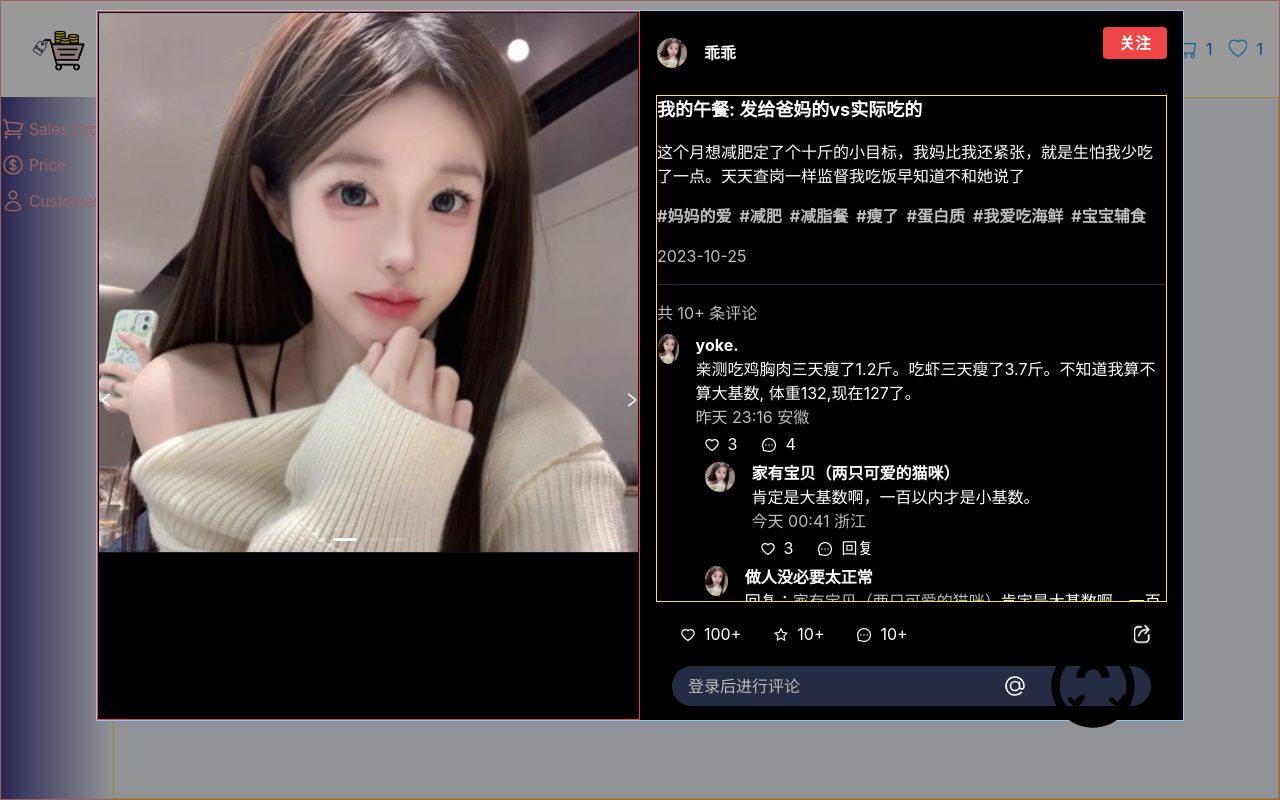
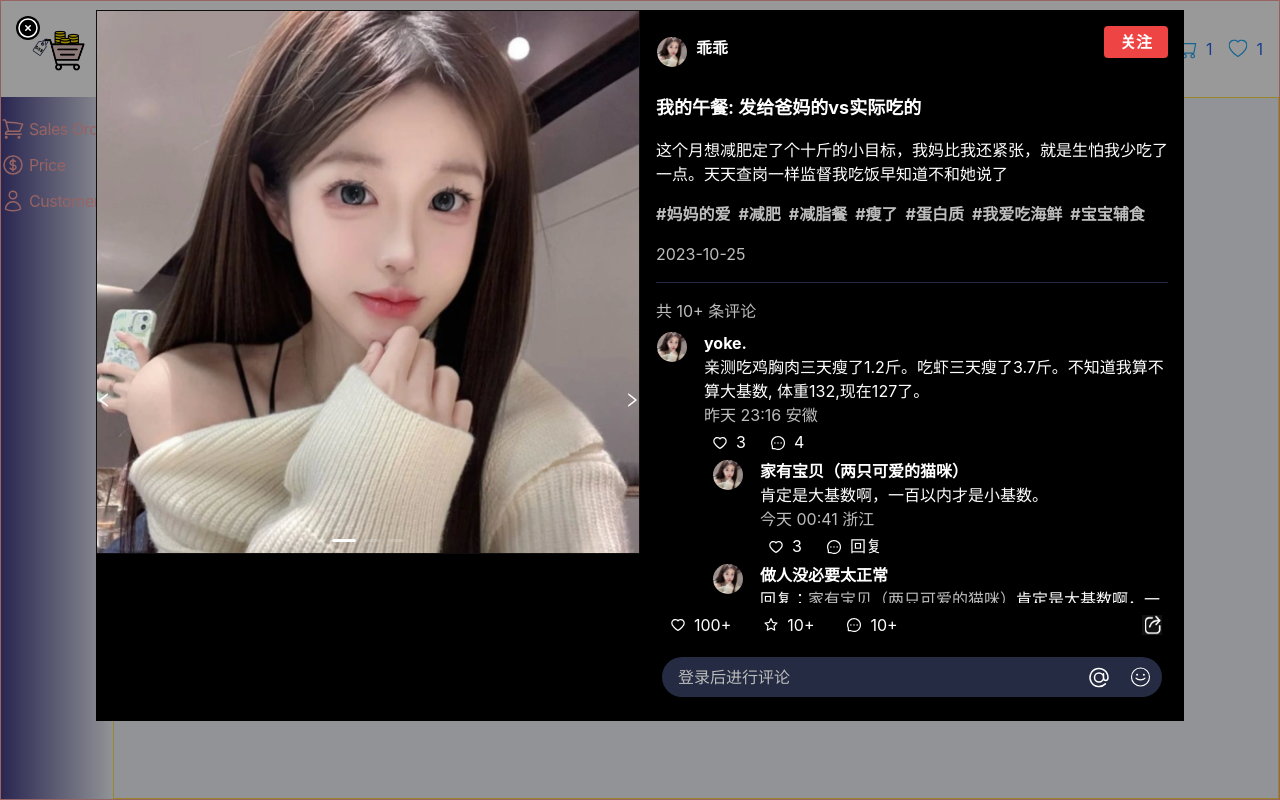
Before and after one commit to Feng-Jiang28/FindollarFront, a React (Vite) app: page / in a window 1280 px wide. Both pictures are taken after a click on the element 259 px from the left and 294 px from the top of the page. Built offline with nearby package versions, Linux system fonts and the light colour scheme.

Commit message:
closeButton

```diff
--- a/src/components/PostContent.tsx
+++ b/src/components/PostContent.tsx
@@ -2,26 +2,31 @@ import React from 'react';
 import { Avatar, Button } from 'antd';
 import 'tailwindcss/tailwind.css';
 
-import { Tooltip } from 'antd';
-import { HeartOutlined, MessageOutlined, RetweetOutlined, HeartFilled } from '@ant-design/icons';
-
-import { StarOutlined, AtOutlined, MoreOutlined } from '@ant-design/icons';
-
+import { HeartOutlined, MessageOutlined } from '@ant-design/icons';
+import { StarOutlined } from '@ant-design/icons';
 import { Carousel } from 'antd';
-
 import { LeftOutlined, RightOutlined } from '@ant-design/icons';
-
 import { useRef } from 'react';
 
 const PostContent: React.FC = () => {
+  const closePage = () => {
+    window.location.href = '/';
+  };
 
     const carouselRef = useRef(null);
     return (
         <div className="h-full flex">
-            <div className="w-1/2 bg-black border border-red-500">
-                {/*<div>*/}
+          <button
+            onClick={closePage}
+            className="absolute top-0 left-0 m-4 rounded-full bg-black text-white focus:outline-none"
+          >
+            <svg xmlns="http://www.w3.org/2000/svg" fill="none" viewBox="0 0 24 24" stroke-width="1.5" stroke="currentColor" className="w-6 h-6">
+              <path stroke-linecap="round" stroke-linejoin="round" d="M9.75 9.75l4.5 4.5m0-4.5l-4.5 4.5M21 12a9 9 0 11-18 0 9 9 0 0118 0z" />
+            </svg>
+          </button>
+
+            <div className="w-1/2 bg-black">
                 <Carousel ref={carouselRef}>
-                    {/*<Carousel arrows>*/}
                     <img src="/img/Guaiguai.png" alt="Slide 5/7" className="h-full object-cover" />
                     <img src="/img/Guaiguai.png" alt="Slide 5/7" className="h-full object-cover" />
                     <img src="/img/Guaiguai.png" alt="Slide 5/7" className="h-full object-cover" />
@@ -43,33 +48,29 @@ const PostContent: React.FC = () => {
                 >
                     <RightOutlined className="text-white hover:text-gray-400" />
                 </div>
-
-                {/*}</div>*/}
             </div>
 
             <div className="w-1/2 bg-black text-white p-4 flex flex-col">
-
                 <div className="flex justify-between h-[10%]">
                     <div className="flex items-center mb-4">
+                      <button className="inline-flex">
                         <Avatar src="/img/Guaiguai.png" />
-                        <div className="ml-4">
-                            <p className="font-bold">乖乖</p>
-                        </div>
+                        <span>
+                          <p className="ml-2 font-bold">乖乖</p>
+                        </span>
+                      </button>
                     </div>
-                    <button className="space-x-4 bg-red-500 hover:bg-blue-700 text-white font-bold h-8 px-4 rounded">
+                    <button className="space-x-4 bg-red-500 text-white font-bold h-8 px-4 rounded">
                         关注
                     </button>
                 </div>
 
-
-
-                <div className="overflow-y-auto h-[75%] border border-yellow-300">
+                <div className="overflow-y-auto h-[75%]">
                     <h3 className="font-bold text-lg mb-4">
                         我的午餐: 发给爸妈的vs实际吃的
                     </h3>
                     <p className="mb-4">
                         这个月想减肥定了个十斤的小目标，我妈比我还紧张，就是生怕我少吃了一点。天天查岗一样监督我吃饭早知道不和她说了
-
                     </p>
                     <div className="flex items-center mb-4">
                         <p className="font-bold text-gray-400 mr-2">#妈妈的爱</p>
@@ -85,10 +86,17 @@ const PostContent: React.FC = () => {
                     <p className="text-gray-400 mr-2">共 10+ 条评论</p>
 
                     <div className="mt-2 bg-black shadow-md rounded-md space-y-4">
-                        <div className="flex space-x-4">
-                            <Avatar src="/img/Guaiguai.png" />
-                            <div>
-                                <h4 className="font-bold">yoke.</h4>
+                        <div  className="flex space-x-4">
+                              <div>
+                                <button className="inline-flex">
+                                  <Avatar src="/img/Guaiguai.png" />
+                                </button>
+                              </div>
+
+                              <div>
+                                <button>
+                                    <p className="font-bold">yoke.</p>
+                                </button>
                                 <p>
                                     亲测吃鸡胸肉三天瘦了1.2斤。吃虾三天瘦了3.7斤。不知道我算不算大基数, 体重132,现在127了。
                                 </p>
@@ -98,11 +106,10 @@ const PostContent: React.FC = () => {
                                 <Button type="text" className="text-gray-900" icon={<MessageOutlined className="text-white" />} />
                                 <span className="pr-4">4</span>
 
-
                                 <div className="flex space-x-4 ml-2">
-                                    <Avatar src="/img/Guaiguai.png" />
+                                  <div><button><Avatar src="/img/Guaiguai.png" /></button></div>
                                     <div>
-                                        <h4 className="font-bold">家有宝贝（两只可爱的猫咪）</h4>
+                                        <button><h4 className="font-bold">家有宝贝（两只可爱的猫咪）</h4></button>
                                         <p>
                                             肯定是大基数啊，一百以内才是小基数。
                                         </p>
@@ -114,17 +121,14 @@ const PostContent: React.FC = () => {
                                     </div>
                                 </div>
 
-
                                 <div className="flex space-x-4 ml-2">
-                                    <Avatar src="/img/Guaiguai.png" />
+                                  <div><button><Avatar src="/img/Guaiguai.png" /></button></div>
                                     <div>
-                                        <h4 className="font-bold">做人没必要太正常</h4>
+                                        <button><h4 className="font-bold">做人没必要太正常</h4></button>
                                         <div>
                                             <span>回复：</span>
                                             <span className="text-gray-400">家有宝贝（两只可爱的猫咪）</span>肯定是大基数啊，一百以内才是小基数。
                                         </div>
-
-
                                         <p className="text-gray-400 mr-2">今天 01:25 江西</p>
                                         <Button type="text" className="text-gray-900" icon={<HeartOutlined className="text-white" />} />
                                         <span className="pr-4">赞</span>
@@ -133,15 +137,12 @@ const PostContent: React.FC = () => {
                                     </div>
                                 </div>
 
-
-
                             </div>
                         </div>
                     </div>
                 </div>
 
-
-                <div className="bg-black text-white p-4 h-[15%]">
+                <div className="bg-black text-white p-1.5 h-[15%]">
                     <div className="flex justify-between items-center mb-4">
                         <div className="flex space-x-6">
                             <span className="flex items-center space-x-0.1">
@@ -161,7 +162,6 @@ const PostContent: React.FC = () => {
                         <button className="rounded">
                             <img src="/img/share.png" alt="share" className="w-5 h-5" />
                         </button>
-
                     </div>
                     <div className="relative mt-4 rounded-full bg-gray-900">
                         <input
@@ -177,19 +177,18 @@ const PostContent: React.FC = () => {
                             </button>
 
                             <button className="rounded">
-                                {/* <img src="/img/smileFace.png" alt="smileFace" className="w-8 h-8" />
-                                 */}
-                                 <svg xmlns="http://www.w3.org/2000/svg" width="100" height="100" viewBox="0 0 24 24">
-  <path fill="none" d="M0 0h24v24H0V0z"/>
-  <path d="M12 2C6.48 2 2 6.48 2 12s4.48 10 10 10 10-4.48 10-10S17.52 2 12 2zm0 18c-4.41 0-8-3.59-8-8s3.59-8 8-8 8 3.59 8 8-3.59 8-8 8zm4.95-5.05a.662.662 0 0 0-.95 0c-.2.2-.2.51 0 .71C16.74 16.29 17.5 17 18 17s1.26-.71 1.95-1.95c.2-.2.2-.51 0-.71a.662.662 0 0 0-.95 0C18.59 15.27 18 15.62 18 16s.59.73.95.95zm-9.9 0a.662.662 0 0 0-.95 0c-.2.2-.2.51 0 .71C6.74 16.29 7.5 17 8 17s1.26-.71 1.95-1.95c.2-.2.2-.51 0-.71a.662.662 0 0 0-.95 0C7.59 15.27 7 15.62 7 16s.59.73.95.95zM12 6c-2.21 0-4 1.79-4 4h2c0-1.1.9-2 2-2s2 .9 2 2h2c0-2.21-1.79-4-4-4z"/>
-</svg>
-
+                              <svg xmlns="http://www.w3.org/2000/svg" width="27" height="27" viewBox="0 0 24 24" fill="none" stroke="currentColor" stroke-width="1" stroke-linecap="round" stroke-linejoin="round">
+                                <circle cx="12" cy="12" r="8" />
+                                <circle cx="9" cy="10" r="0.4" />
+                                <circle cx="15" cy="10" r="0.4" />
+                                <path d="M8 13s1 1.5 4 1.5 4-1.5 4-1.5" />
+                              </svg>
                             </button>
                         </div>
                     </div>
+
                 </div>
             </div>
-
         </div>
 
     );
--- a/src/pages/Post.tsx
+++ b/src/pages/Post.tsx
@@ -3,7 +3,7 @@ function Post({setOpenPost}:any) {
 
     return (
         <div onClick={() => setOpenPost(false)} className="fixed pt-10 inset-0 z-20 bg-black/40 flex flex-col">
-            <div onClick={(e) => { e.stopPropagation() }} className="w-[85%] h-[90%] mx-auto bg-white border border-blue-300">
+            <div onClick={(e) => { e.stopPropagation() }} className="w-[85%] h-[90%] mx-auto bg-white">
               <PostContent />
 
             </div>
```
